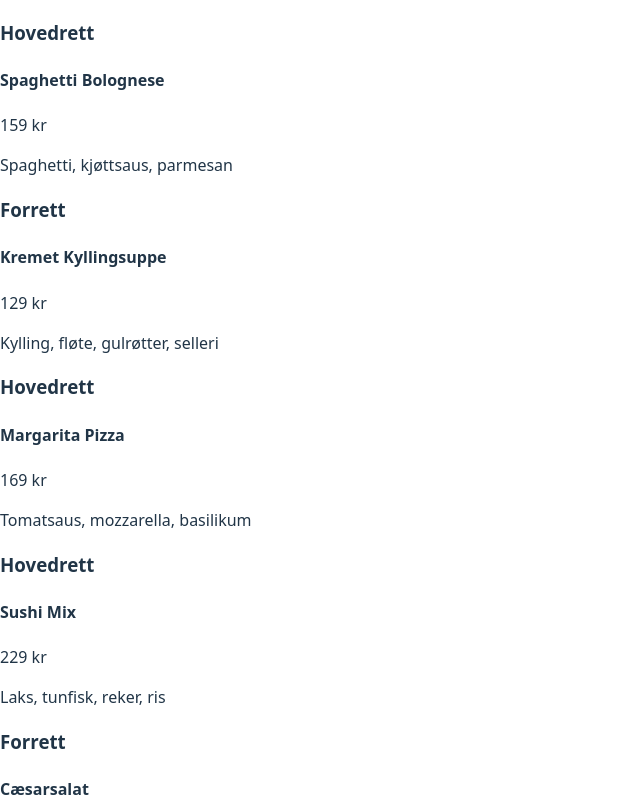
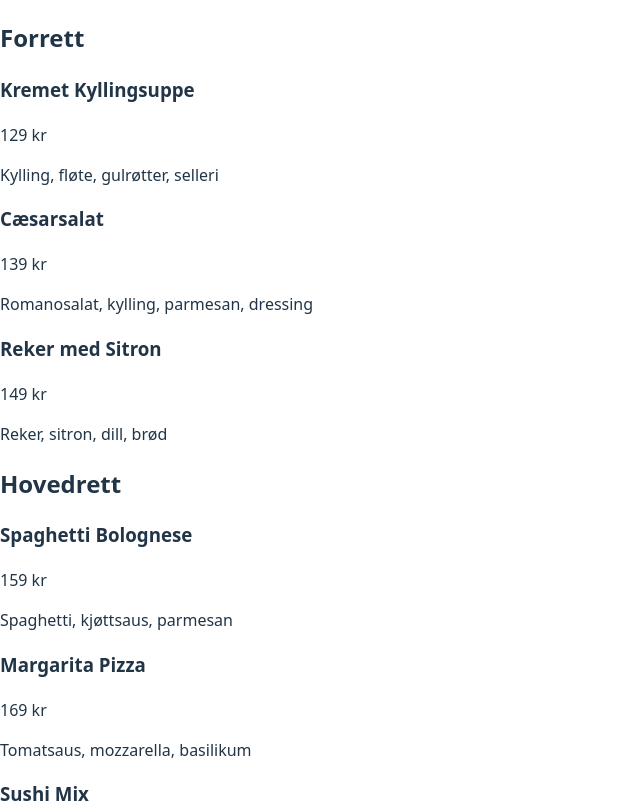
Before and after one commit to elm042025/restaurantmenyen, a React (Vite) app: page / in a window 1280 px wide. Shown: the top 803 px of the page, without its empty margins (0-640 px from the left). Built offline with nearby package versions, Linux system fonts and the light colour scheme.

Commit message:
Refactor Dish and Meny components to improve structure and add category filtering; create corresponding CSS modules

```diff
--- a/src/components/Dish.jsx
+++ b/src/components/Dish.jsx
@@ -1,9 +1,10 @@
 export const Dish = function ({ kategori, tittel, pris, ingredienser }) {
    return (
       <article>
-         <h3>{kategori}</h3>
-         <h4>{tittel}</h4>
-         <span>{pris}</span>
+         <section className="dish-header-price">
+            <h3>{tittel}</h3>
+            <span>{pris}</span>
+         </section>
          <p>{ingredienser}</p>
       </article>
    );
--- a/src/components/Meny.jsx
+++ b/src/components/Meny.jsx
@@ -1,13 +1,24 @@
 import { Dish } from "./Dish.jsx";
 
 export const Meny = function ({ menyData = [] }) {
+   const categories = ["Forrett", "Hovedrett", "Dessert"];
    return (
       <section className="menu-grid">
-         {menyData.map((dish) => (
-            <Dish
-               key={dish.id}
-               {...dish}
-            />
+         {categories.map((kategori) => (
+            <section
+               key={kategori}
+               className="menu-category"
+            >
+               <h2>{kategori}</h2>
+               {menyData
+                  .filter((dish) => dish.kategori === kategori)
+                  .map((dish) => (
+                     <Dish
+                        key={dish.id}
+                        {...dish}
+                     />
+                  ))}
+            </section>
          ))}
       </section>
    );
```
Also changed, not shown: src/components/Dish.module.css (added), src/components/Meny.module.css (added).
